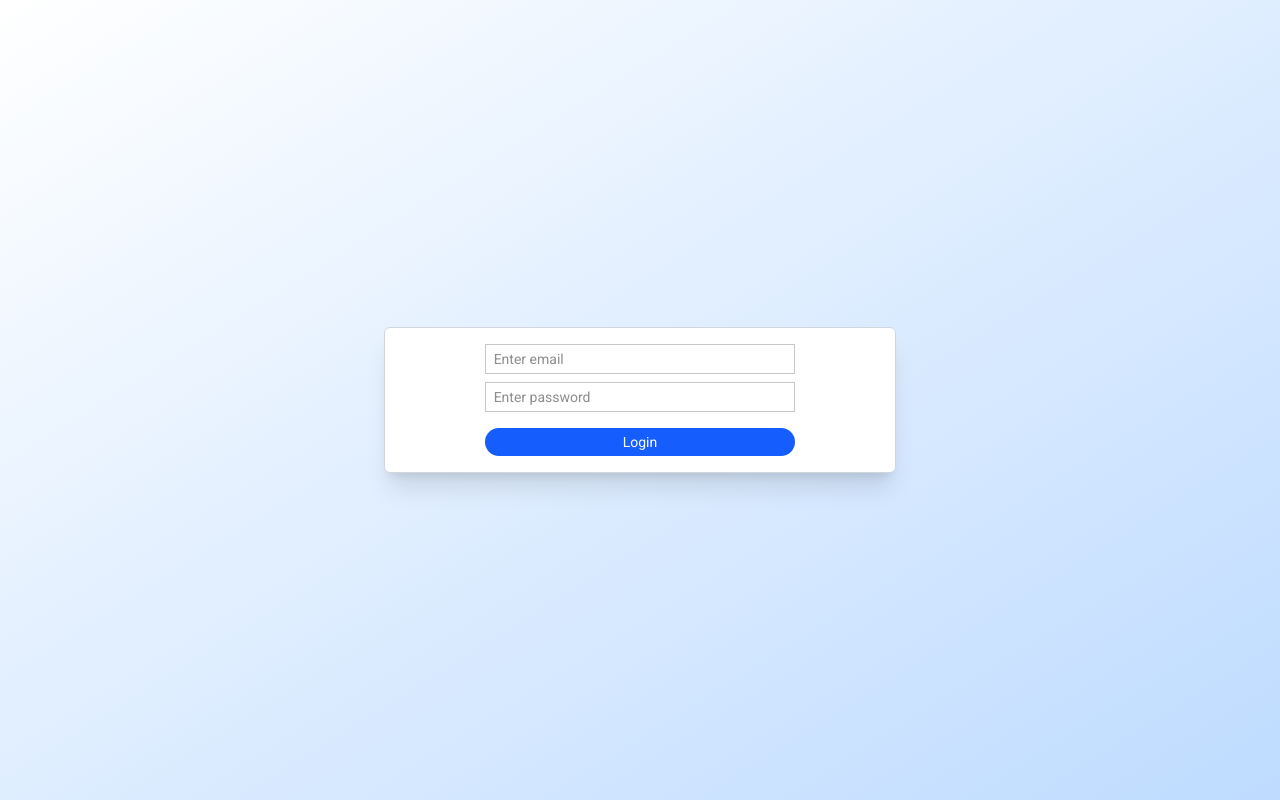
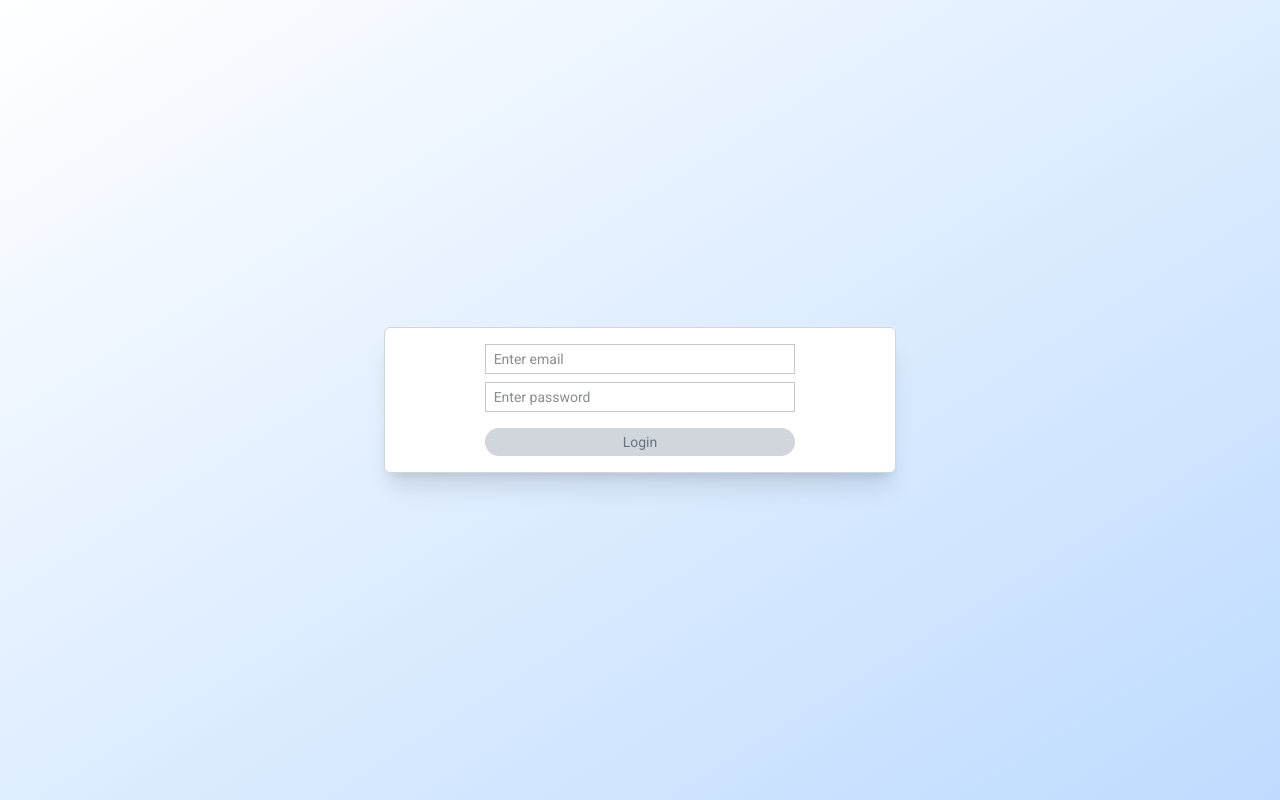
Before and after one commit to Gemyl/dotnet-minimal-web-api, an Angular app in the folder angular-dashboard/: page /login in a window 1280 px wide. Built offline with nearby package versions, Linux system fonts and the light colour scheme.

Commit message:
adds check in login form for valid fields

```diff
--- a/angular-dashboard/src/app/core/components/auth/login/login.html
+++ b/angular-dashboard/src/app/core/components/auth/login/login.html
@@ -2,6 +2,8 @@
     <div class="flex flex-col justify-center items-center border border-gray-300 rounded-md shadow-xl w-[40%] min-w-24 px-4 py-4 bg-white">
         <input type="email" placeholder="Enter email" [formField]="loginForm.email" class="w-[65%] border border-gray-400 px-2 py-1">
         <input type="password" placeholder="Enter password" [formField]="loginForm.password" class="w-[65%] border border-gray-400 mt-2 px-2 py-1">
-        <button type="submit" (click)="login()" class="w-[65%] bg-blue-600 text-white rounded-full mt-4 py-1 cursor-pointer">Login</button>
+        <button type="submit" (click)="login()" class="w-[65%] bg-blue-600 text-white rounded-full mt-4 py-1 cursor-pointer  disabled:bg-gray-300 disabled:text-gray-500
+        disabled:cursor-not-allowed"
+        [disabled]="loginForm().invalid()">Login</button>
     </div>
 </div>
--- a/angular-dashboard/src/app/core/components/auth/login/login.ts
+++ b/angular-dashboard/src/app/core/components/auth/login/login.ts
@@ -1,5 +1,5 @@
 import { Component, inject, signal } from '@angular/core';
-import { form, FormField } from '@angular/forms/signals';
+import { form, FormField, required } from '@angular/forms/signals';
 import { AuthService } from '../../../services/auth-service';
 import { Router } from '@angular/router';
 
@@ -15,7 +15,10 @@ export class Login {
     email: '',
     password: ''
   });
-  protected loginForm = form(this.loginModel);
+  protected loginForm = form(this.loginModel, (f) => {
+    required(f.email);
+    required(f.password);
+  });
   private _authService = inject(AuthService);
   private readonly _router = inject(Router);
 
```
